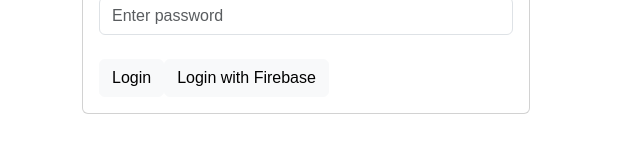
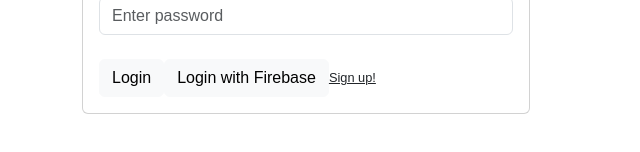
Before and after one commit to JOJ0/mitx-badbank, a React (Vite) app in the folder front/: page /login in a window 1280 px wide. Shown: the part 326-478 px from the top of the page, without its empty margins (0-640 px from the left). Built offline with nearby package versions, Linux system fonts and the light colour scheme; a web font is replaced by a local one.

Commit message:
Add a Sign Up link to Login form

```diff
--- a/front/src/login.jsx
+++ b/front/src/login.jsx
@@ -1,6 +1,7 @@
 import { useState, useContext } from 'react';
 
 import { signInWithEmailAndPassword } from 'firebase/auth';
+import { NavLink } from 'react-router-dom';
 
 import { Card, apiPostRequest, UserContext } from './common.jsx'
 import { auth } from './firebase_auth.jsx';
@@ -137,6 +138,9 @@ function LoginForm(props) {
       <button type="submit" className="btn btn-light" onClick={handleFirebaseLogin}>
         Login with Firebase
       </button>
+      <NavLink to="/createaccount" >
+          Sign up!
+      </NavLink>
     </>
   );
 }
```
